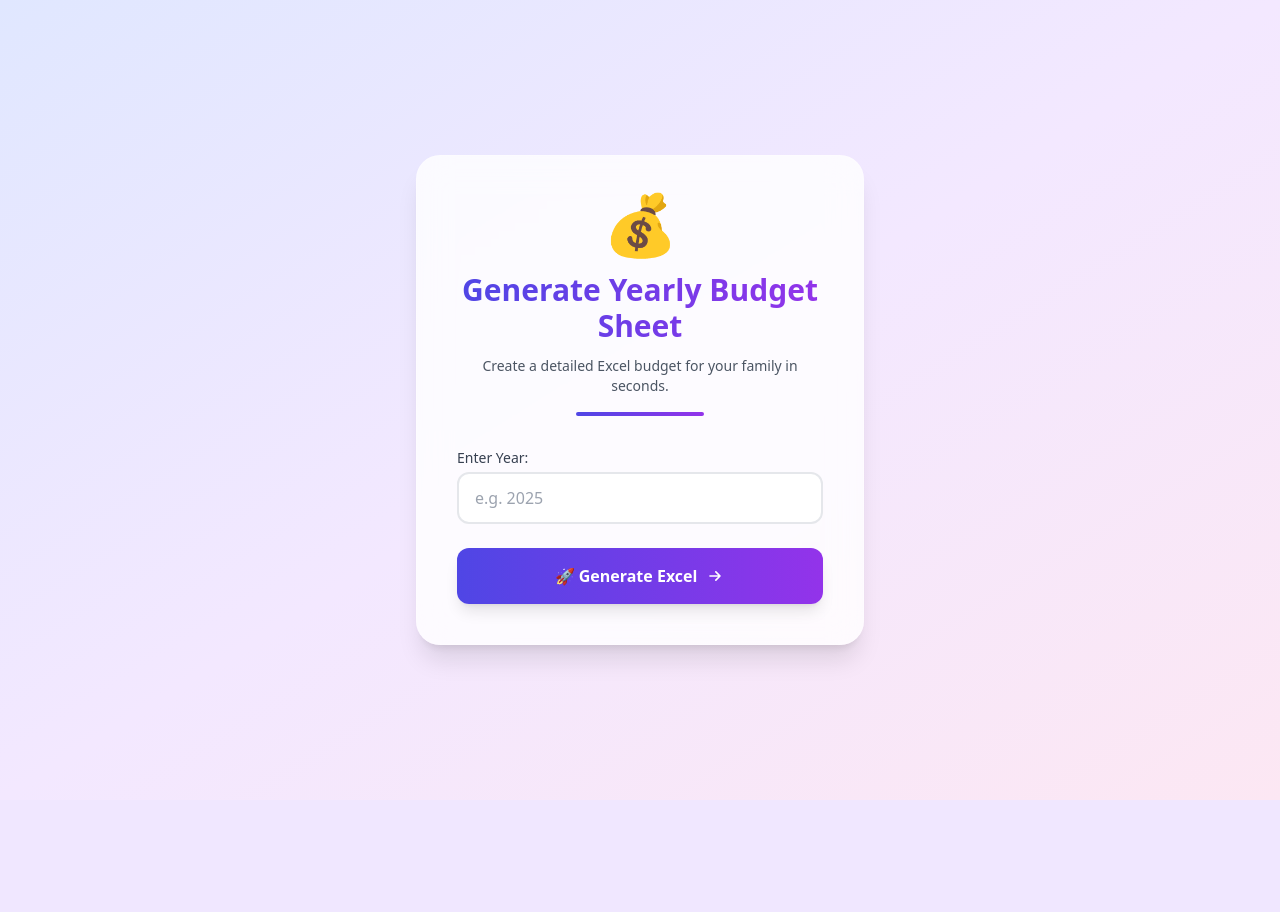
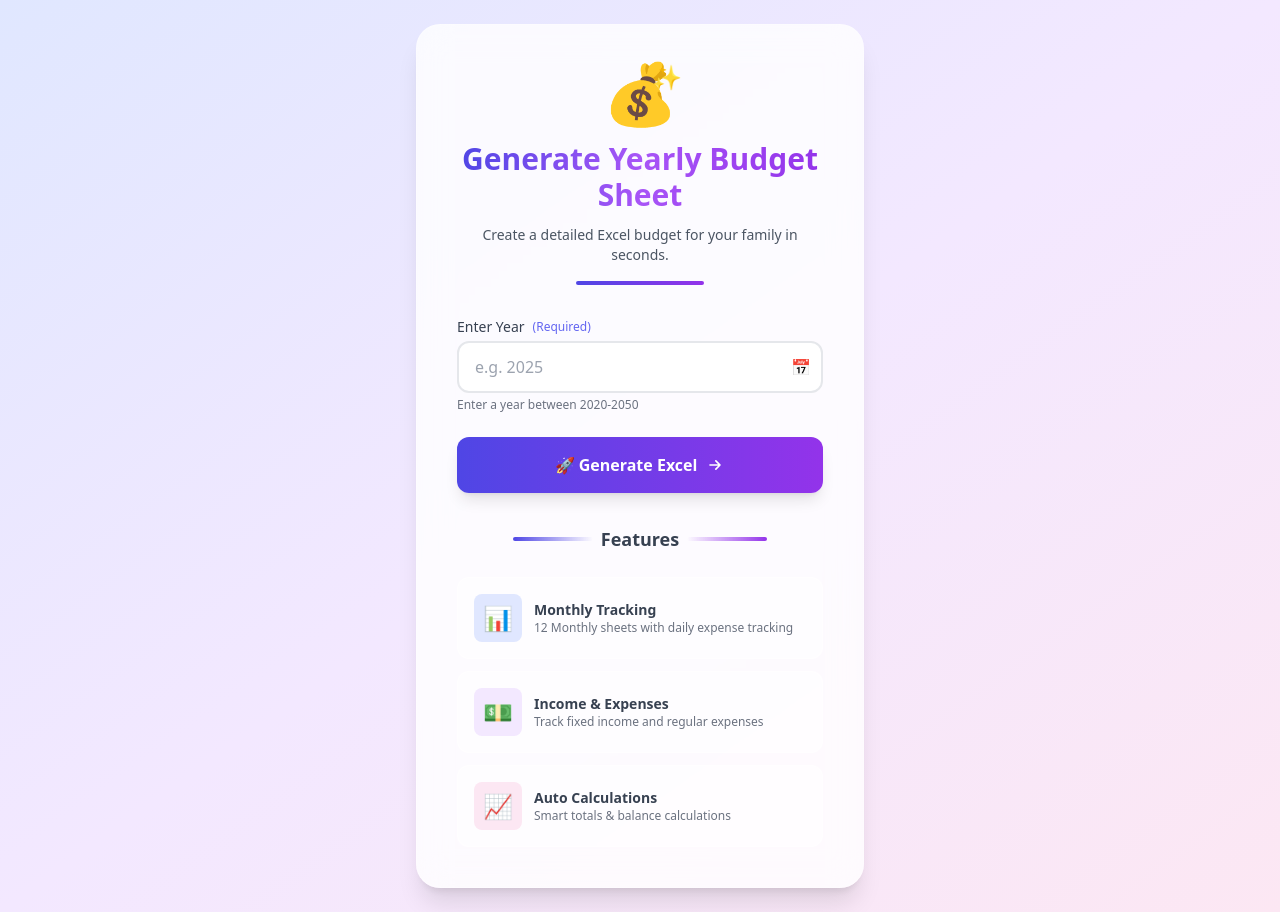
Before and after one commit to hr-sobuj/family-expense-tracker, a FastAPI app: page / in a window 1280 px wide. Before the commit the page ends 668 px from the top, so only its background shows below. Run offline with FastAPI, Linux system fonts and the light colour scheme; some libraries are stand-ins or nearby versions.

Commit message:
feat: update the UI

```diff
--- a/templates/index.html
+++ b/templates/index.html
@@ -14,22 +14,49 @@
         .float-animation {
             animation: float 3s ease-in-out infinite;
         }
+
+        @keyframes spin {
+            to { transform: rotate(360deg); }
+        }
+
+        .feature-card {
+            transform: translateY(0);
+            transition: all 0.3s ease;
+        }
+
+        .feature-card:hover {
+            transform: translateY(-5px);
+            box-shadow: 0 10px 20px rgba(0,0,0,0.1);
+        }
+
+        .loading-spinner {
+            animation: spin 1s linear infinite;
+        }
     </style>
 </head>
 <body class="bg-gradient-to-br from-indigo-100 via-purple-100 to-pink-100 min-h-screen flex items-center justify-center p-6">
     <div class="bg-white/80 backdrop-blur-lg shadow-xl hover:shadow-2xl transition-all duration-300 rounded-3xl p-10 w-full max-w-md border border-white/20">
+        <!-- Header Section with Enhanced Animation -->
         <div class="flex flex-col items-center mb-8">
-            <span class="text-6xl mb-4 float-animation">💰</span>
-            <h1 class="text-3xl font-extrabold text-center bg-gradient-to-r from-indigo-600 to-purple-600 bg-clip-text text-transparent mb-3">
+            <div class="relative">
+                <span class="text-6xl mb-4 float-animation inline-block">💰</span>
+                <span class="absolute -top-1 -right-1 text-2xl float-animation" style="animation-delay: 0.5s">✨</span>
+            </div>
+            <h1 class="text-3xl font-extrabold text-center bg-gradient-to-r from-indigo-600 via-purple-500 to-purple-600 bg-clip-text text-transparent mb-3">
                 Generate Yearly Budget Sheet
             </h1>
             <p class="text-gray-600 text-center text-sm mb-2">Create a detailed Excel budget for your family in seconds.</p>
             <div class="w-32 h-1 bg-gradient-to-r from-indigo-600 to-purple-600 rounded-full mt-2"></div>
         </div>
 
+        <!-- Enhanced Form Section -->
         <form action="/generate" method="post" class="space-y-6">
             <div class="relative group">
-                <label for="year" class="block text-sm font-medium text-gray-700 mb-1">Enter Year:</label>
+                <label for="year" class="block text-sm font-medium text-gray-700 mb-1 flex items-center gap-2">
+                    Enter Year
+                    <span class="text-xs text-indigo-500">(Required)</span>
+                </label>
+                <div class="relative">
                     <input
                         type="number"
                         id="year"
@@ -39,7 +66,12 @@
                                focus:outline-none focus:border-indigo-400 focus:ring-2 focus:ring-indigo-200
                                transition-all duration-300 group-hover:border-indigo-300"
                         placeholder="e.g. 2025"
+                        min="2020"
+                        max="2050"
                     />
+                    <span class="absolute right-3 top-1/2 transform -translate-y-1/2 text-gray-400">📅</span>
+                </div>
+                <p class="mt-1 text-xs text-gray-500">Enter a year between 2020-2050</p>
             </div>
 
             <button
@@ -57,9 +89,59 @@
             </button>
         </form>
 
-        <!-- Success Message (Initially Hidden) -->
-        <div id="success" class="hidden mt-6 p-4 bg-green-50 rounded-xl border border-green-200">
-            <p class="text-green-700 text-sm text-center">Your budget sheet is being generated! 📊</p>
+        <!-- Enhanced Features Section with Cards -->
+        <div class="mt-8 space-y-4">
+            <div class="flex items-center justify-center gap-2 mb-6">
+                <div class="w-20 h-1 bg-gradient-to-r from-indigo-600 to-transparent rounded-full"></div>
+                <h3 class="text-center text-lg font-semibold text-gray-700">Features</h3>
+                <div class="w-20 h-1 bg-gradient-to-l from-purple-600 to-transparent rounded-full"></div>
+            </div>
+
+            <div class="grid gap-3">
+                <div class="feature-card flex items-center space-x-3 p-4 bg-white/50 rounded-xl border border-white/50">
+                    <div class="flex-shrink-0 w-12 h-12 flex items-center justify-center bg-indigo-100 rounded-lg">
+                        <span class="text-2xl">📊</span>
+                    </div>
+                    <div>
+                        <h4 class="text-sm font-semibold text-gray-700">Monthly Tracking</h4>
+                        <p class="text-xs text-gray-500">12 Monthly sheets with daily expense tracking</p>
+                    </div>
+                </div>
+
+                <div class="feature-card flex items-center space-x-3 p-4 bg-white/50 rounded-xl border border-white/50">
+                    <div class="flex-shrink-0 w-12 h-12 flex items-center justify-center bg-purple-100 rounded-lg">
+                        <span class="text-2xl">💵</span>
+                    </div>
+                    <div>
+                        <h4 class="text-sm font-semibold text-gray-700">Income & Expenses</h4>
+                        <p class="text-xs text-gray-500">Track fixed income and regular expenses</p>
+                    </div>
+                </div>
+
+                <div class="feature-card flex items-center space-x-3 p-4 bg-white/50 rounded-xl border border-white/50">
+                    <div class="flex-shrink-0 w-12 h-12 flex items-center justify-center bg-pink-100 rounded-lg">
+                        <span class="text-2xl">📈</span>
+                    </div>
+                    <div>
+                        <h4 class="text-sm font-semibold text-gray-700">Auto Calculations</h4>
+                        <p class="text-xs text-gray-500">Smart totals & balance calculations</p>
+                    </div>
+                </div>
+            </div>
+        </div>
+
+        <!-- Enhanced Success Message -->
+        <div id="success" class="hidden mt-6">
+            <div class="p-4 bg-gradient-to-r from-green-50 to-emerald-50 rounded-xl border border-green-200">
+                <div class="flex items-center gap-3">
+                    <svg class="loading-spinner w-5 h-5 text-green-500" fill="none" viewBox="0 0 24 24">
+                        <circle class="opacity-25" cx="12" cy="12" r="10" stroke="currentColor" stroke-width="4"></circle>
+                        <path class="opacity-75" fill="currentColor" d="M4 12a8 8 0 018-8V0C5.373 0 0 5.373 0 12h4zm2 5.291A7.962 7.962 0 014 12H0c0 3.042 1.135 5.824 3 7.938l3-2.647z"></path>
+                    </svg>
+                    <p class="text-green-700 text-sm font-medium">Generating your budget sheet...</p>
+                </div>
+                <p class="mt-2 text-xs text-green-600">This may take a few seconds</p>
+            </div>
         </div>
     </div>
 
```
Lines whose indentation alone changed are shown as unchanged.
